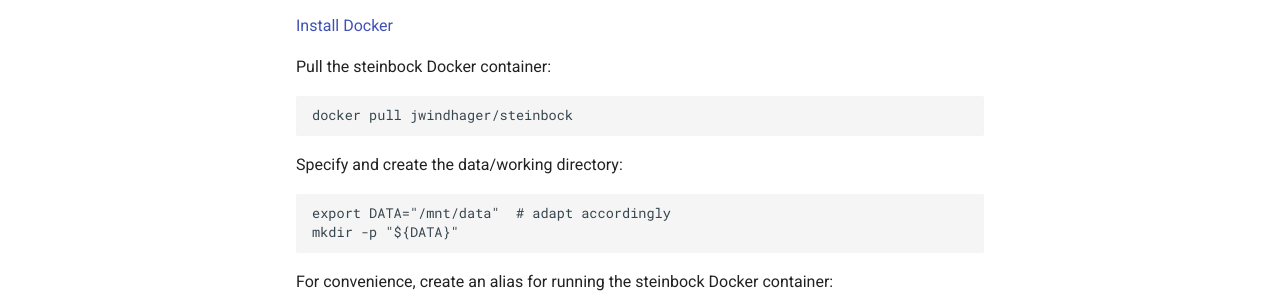
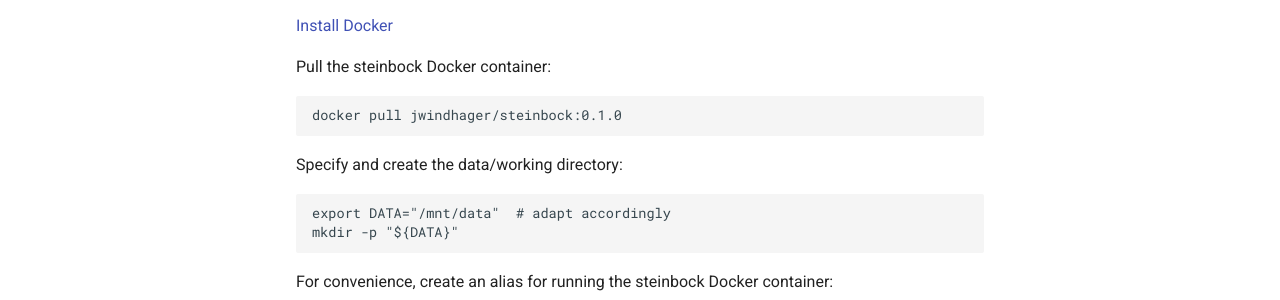
Before and after one commit to BodenmillerGroup/steinbock, an MkDocs documentation site: the page built from docs/index.md, in a window 1280 px wide and 900 px high. Shown: the part 387-687 px from the top of the window. Built offline with MkDocs 1.6.1 and Material for MkDocs 9.7.7, drawn with Linux system fonts in a browser that asks for light colours.

```diff
--- a/docs/index.md
+++ b/docs/index.md
@@ -13,7 +13,7 @@ Instructions for testing this pipeline with [TestData](https://github.com/Bodenm
 
 Pull the steinbock Docker container:
 
-    docker pull jwindhager/steinbock
+    docker pull jwindhager/steinbock:0.1.0
 
 Specify and create the data/working directory:
 
```
